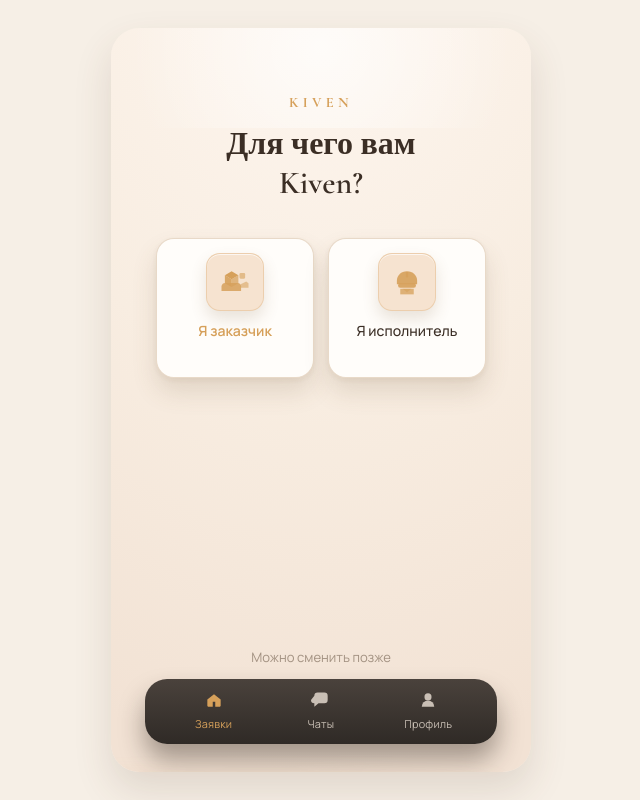
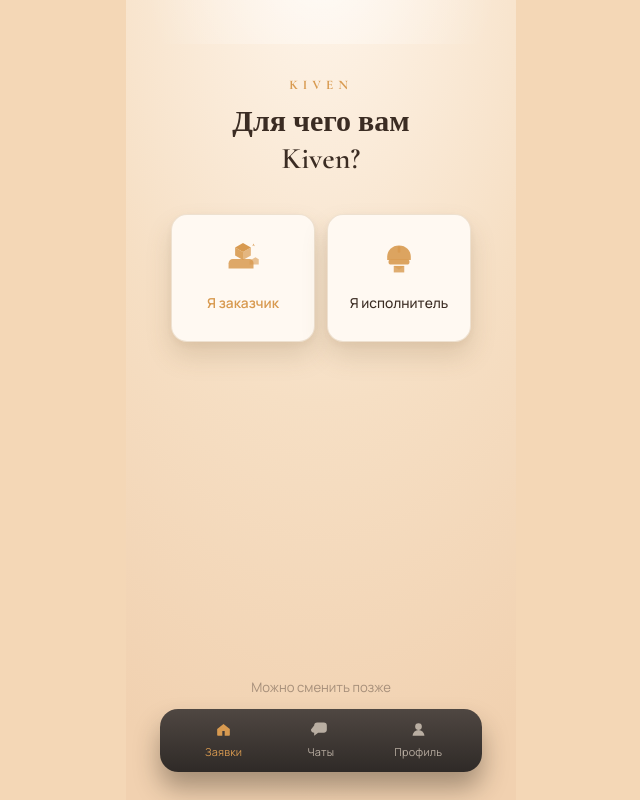
Before and after one commit to GameclubPro/misha, a React (Vite) app: page / in a window 1280 px wide. Shown: the whole page, without its empty margins (319-959 px from the left). Built offline with nearby package versions, Linux system fonts and the light colour scheme.

Commit message:
intro screen

```diff
--- a/src/App.css
+++ b/src/App.css
@@ -3,14 +3,14 @@
   display: flex;
   justify-content: center;
   align-items: stretch;
-  padding: clamp(12px, 3vw, 28px);
+  padding: 0;
   background: var(--bg);
 }
 
 .screen {
-  width: min(420px, 100%);
-  min-height: calc(100vh - clamp(24px, 6vw, 56px));
-  padding: clamp(28px, 6vw, 44px) clamp(20px, 6vw, 34px)
+  width: min(390px, 100%);
+  min-height: 100vh;
+  padding: clamp(40px, 8vw, 60px) clamp(22px, 6vw, 34px)
     clamp(18px, 5vw, 28px);
   display: flex;
   flex-direction: column;
@@ -18,31 +18,32 @@
   gap: 14px;
   position: relative;
   overflow: hidden;
-  border-radius: 28px;
+  border-radius: 0;
   background:
-    radial-gradient(140% 120% at 50% -20%, #fff8f2 0%, #f8ede1 58%, #f2e2d4 100%),
-    radial-gradient(220px 220px at 18% 20%, rgba(214, 166, 104, 0.18), transparent 68%),
-    radial-gradient(220px 220px at 84% 24%, rgba(214, 166, 104, 0.14), transparent 70%);
-  box-shadow: 0 18px 38px rgba(92, 64, 40, 0.14);
+    radial-gradient(120% 110% at 50% -10%, #fff7ee 0%, #f6dfc4 55%, #f1d1b0 100%),
+    radial-gradient(180px 180px at 16% 22%, rgba(220, 160, 90, 0.2), transparent 70%),
+    radial-gradient(160px 160px at 86% 28%, rgba(220, 160, 90, 0.16), transparent 72%),
+    radial-gradient(220px 220px at 50% 92%, rgba(220, 160, 90, 0.12), transparent 70%);
+  box-shadow: none;
 }
 
 .screen::before {
   content: "";
   position: absolute;
-  inset: -8% -10% auto;
-  height: 160px;
-  background: radial-gradient(circle at 50% 50%, rgba(255, 255, 255, 0.9), transparent 72%);
-  opacity: 0.75;
+  inset: -12% -12% auto;
+  height: 140px;
+  background: radial-gradient(circle at 50% 50%, rgba(255, 255, 255, 0.82), transparent 70%);
+  opacity: 0.7;
   pointer-events: none;
 }
 
 .screen::after {
   content: "";
   position: absolute;
-  inset: auto -20% -30%;
-  height: 220px;
-  background: radial-gradient(circle at 40% 40%, rgba(210, 160, 96, 0.2), transparent 70%);
-  filter: blur(10px);
+  inset: auto -20% -32%;
+  height: 200px;
+  background: radial-gradient(circle at 40% 40%, rgba(210, 150, 80, 0.22), transparent 70%);
+  filter: blur(12px);
   pointer-events: none;
 }
 
@@ -54,7 +55,7 @@
 }
 
 .hero {
-  margin-top: clamp(6px, 3vh, 18px);
+  margin-top: clamp(6px, 3vh, 12px);
   text-align: center;
   animation: float-in 0.6s ease-out both;
 }
@@ -62,40 +63,40 @@
 .brand {
   font-family: "Cormorant Garamond", serif;
   font-weight: 700;
-  letter-spacing: 0.3em;
+  letter-spacing: 0.38em;
   color: var(--accent);
-  font-size: 0.9rem;
+  font-size: 0.82rem;
 }
 
 .hero h1 {
-  margin: 12px 0 0;
+  margin: 10px 0 0;
   font-family: "Cormorant Garamond", serif;
   font-weight: 600;
-  font-size: clamp(24px, 4.6vw, 32px);
-  line-height: 1.2;
+  font-size: clamp(22px, 4.4vw, 30px);
+  line-height: 1.22;
   color: var(--text);
 }
 
 .choice-grid {
-  width: min(330px, 100%);
-  margin-top: clamp(12px, 3vh, 22px);
+  width: min(300px, 100%);
+  margin-top: clamp(14px, 3vh, 22px);
   display: grid;
   grid-template-columns: repeat(2, minmax(0, 1fr));
-  gap: 14px;
+  gap: 12px;
 }
 
 .choice-card {
-  border: 1px solid rgba(230, 213, 196, 0.9);
-  border-radius: 18px;
-  background: #fffdfa;
-  padding: 14px 12px 12px;
-  min-height: 140px;
+  border: 1px solid rgba(238, 224, 207, 0.95);
+  border-radius: 16px;
+  background: #fff9f2;
+  padding: 16px 10px 12px;
+  min-height: 128px;
   display: flex;
   flex-direction: column;
   align-items: center;
-  gap: 10px;
-  box-shadow: 0 14px 24px rgba(114, 86, 54, 0.16),
-    0 2px 6px rgba(114, 86, 54, 0.08);
+  gap: 8px;
+  box-shadow: 0 14px 26px rgba(116, 86, 52, 0.18),
+    0 3px 8px rgba(116, 86, 52, 0.06);
   transition: transform 0.25s ease, box-shadow 0.25s ease, border-color 0.25s ease;
   animation: float-in 0.6s ease-out both;
 }
@@ -119,26 +120,21 @@
 }
 
 .choice-icon {
-  width: 58px;
-  height: 58px;
-  border-radius: 14px;
+  width: 54px;
+  height: 54px;
   display: grid;
   place-items: center;
-  background: #f6e3d0;
-  border: 1px solid rgba(236, 204, 170, 0.9);
   color: var(--accent);
-  box-shadow: inset 0 1px 0 rgba(255, 255, 255, 0.7),
-    0 8px 16px rgba(120, 86, 50, 0.16);
 }
 
 .choice-icon svg {
-  width: 36px;
-  height: 36px;
+  width: 42px;
+  height: 42px;
   fill: currentColor;
 }
 
 .choice-label {
-  font-size: 0.88rem;
+  font-size: 0.86rem;
   font-weight: 600;
   color: var(--accent);
 }
@@ -166,11 +162,11 @@
 }
 
 .bottom-nav {
-  width: min(360px, 100%);
+  width: min(340px, 100%);
   padding: 10px 18px 12px;
-  border-radius: 22px;
-  background: linear-gradient(180deg, #4a423c 0%, #2f2a26 100%);
-  box-shadow: 0 16px 26px rgba(43, 33, 24, 0.4);
+  border-radius: 18px;
+  background: linear-gradient(180deg, #4f4742 0%, #2f2a27 100%);
+  box-shadow: 0 16px 26px rgba(43, 33, 24, 0.38);
   display: grid;
   grid-template-columns: repeat(3, 1fr);
   gap: 6px;
@@ -179,18 +175,18 @@
 .nav-item {
   border: none;
   background: transparent;
-  color: #c9bfb5;
+  color: #b9aea2;
   display: flex;
   flex-direction: column;
   align-items: center;
-  gap: 6px;
+  gap: 5px;
   font-size: 0.68rem;
   letter-spacing: 0.02em;
 }
 
 .nav-item svg {
-  width: 20px;
-  height: 20px;
+  width: 19px;
+  height: 19px;
   fill: currentColor;
 }
 
@@ -201,12 +197,6 @@
 @media (max-width: 520px) {
   #root {
     padding: 0;
-  }
-
-  .screen {
-    min-height: 100vh;
-    border-radius: 0;
-    box-shadow: none;
   }
 }
 
--- a/src/App.tsx
+++ b/src/App.tsx
@@ -39,12 +39,12 @@
         >
           <span className="choice-icon" aria-hidden="true">
             <svg viewBox="0 0 64 64">
-              <path d="M14 20l12-7 12 7-12 7z" />
-              <path d="M14 20v14l12 7v-14z" opacity="0.9" />
-              <path d="M38 20v14l-12 7v-14z" opacity="0.7" />
-              <rect x="40" y="16" width="10" height="10" rx="2" opacity="0.6" />
-              <path d="M8 40c0-3.5 2.8-6.3 6.3-6.3h22.7c3.2 0 5.8 2.6 5.8 5.8v8.5H8z" opacity="0.85" />
-              <path d="M42 36l10-5 4 3v8H42z" opacity="0.55" />
+              <path d="M20 16l12-7 12 7-12 7z" />
+              <path d="M20 16v12l12 7V23z" opacity="0.9" />
+              <path d="M44 16v12l-12 7V23z" opacity="0.7" />
+              <path d="M10 40c0-3.5 2.8-6.5 6.5-6.5H42c3.4 0 6 2.6 6 6v8.5H10z" opacity="0.85" />
+              <path d="M42 36l9-5 5 3v8H42z" opacity="0.6" />
+              <path d="M46 14l2-4 2 4-4-2z" opacity="0.8" />
             </svg>
           </span>
           <span className="choice-label">Я заказчик</span>
@@ -59,10 +59,10 @@
         >
           <span className="choice-icon" aria-hidden="true">
             <svg viewBox="0 0 64 64">
-              <path d="M14 30c0-9.5 7.5-17 18-17s18 7.5 18 17v6H14z" opacity="0.9" />
+              <path d="M14 30c0-9.5 7.5-17 18-17s18 7.5 18 17v5H14z" opacity="0.9" />
               <rect x="16" y="34" width="32" height="8" rx="4" opacity="0.9" />
               <rect x="30" y="14" width="4" height="10" rx="2" opacity="0.85" />
-              <path d="M20 44h24v10H20z" opacity="0.75" />
+              <path d="M24 44h16v10H24z" opacity="0.8" />
               <path d="M24 44l8 6 8-6" opacity="0.55" />
             </svg>
           </span>
--- a/src/index.css
+++ b/src/index.css
@@ -1,9 +1,9 @@
 :root {
-  --bg: #f6efe6;
-  --accent: #d6a05a;
-  --accent-strong: #c0873a;
-  --text: #3b2e25;
-  --muted: #a39282;
+  --bg: #f4d7b6;
+  --accent: #d89a50;
+  --accent-strong: #c0833a;
+  --text: #3b2c23;
+  --muted: #a68f7a;
 
   font-family: "Manrope", sans-serif;
   line-height: 1.4;
```
